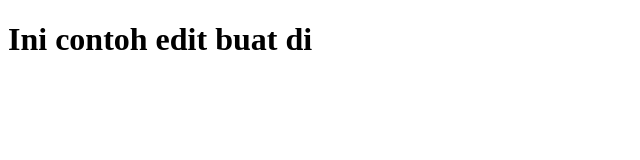
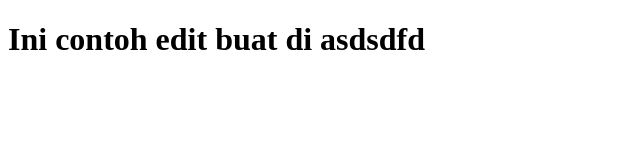
Before and after one commit to WahyuAgungBudiyanto/BasicJS, a plain HTML site: page index.html in a window 1280 px wide. Shown: the whole page, without its empty margins (0-640 px from the left). Drawn offline with Linux system fonts and the light colour scheme.

Commit message:
cuma tes

```diff
--- a/index.html
+++ b/index.html
@@ -7,7 +7,7 @@
     <title>Basic JavaScript Programming</title>
 </head>
 <body>
-    <h1>Ini contoh edit buat di </h1>
+    <h1>Ini contoh edit buat di asdsdfd</h1>
 </body>
 
 <!-- <script src="js/index.js"></script> -->
```
